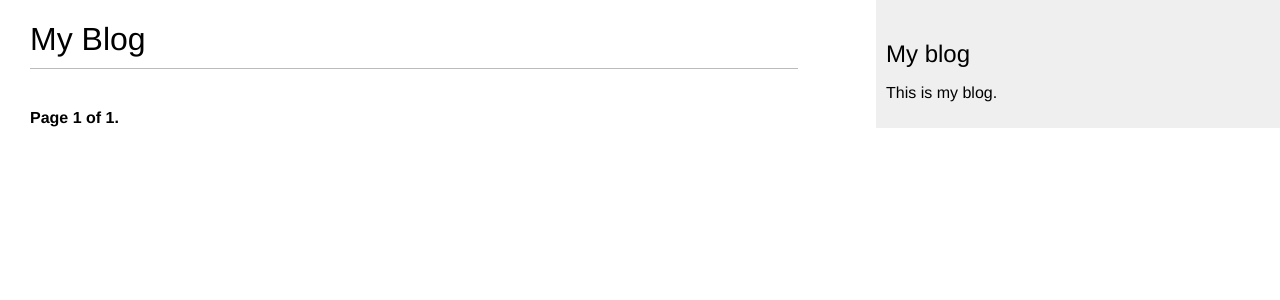
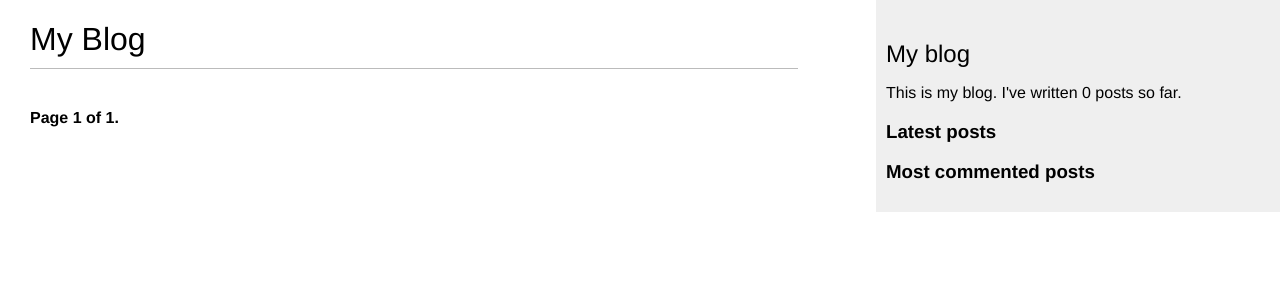
Before and after one commit to boonyong6/image-bookmarking-api, a Django app: page /blog/ in a window 1280 px wide. Shown: the top 300 px of the page. Run offline with Django 5.2, Linux system fonts and the light colour scheme; data that the repository does not hold is empty.

Commit message:
Implement custom template tags and filter - Show the total post count. - Show the latest post list. - Show the most commented post list. - Format text to Markdown.

```diff
--- a/mysite/blog/templates/blog/base.html
+++ b/mysite/blog/templates/blog/base.html
@@ -1,3 +1,4 @@
+{% load blog_tags %}
 {% comment %} Loads `static` template tags, {% static %}, to use it. {% endcomment %}
 {% load static %}
 <!DOCTYPE html>
@@ -20,7 +21,23 @@
     </div>
     <div id="sidebar">
       <h2>My blog</h2>
-      <p>This is my blog.</p>
+      <p>
+        This is my blog.
+        I've written {% total_posts %} posts so far.
+      </p>
+
+      <h3>Latest posts</h3>
+      {% show_latest_posts 3 %}
+
+      <h3>Most commented posts</h3>
+      {% get_most_commented_posts as most_commented_posts %}
+      <ul>
+        {% for post in most_commented_posts %}
+          <li>
+            <a href="{{ post.get_absolute_url }}">{{ post.title }}</a>
+          </li>
+        {% endfor %}
+      </ul>
     </div>
   </body>
 </html>
--- a/mysite/blog/templates/blog/post/detail.html
+++ b/mysite/blog/templates/blog/post/detail.html
@@ -1,4 +1,5 @@
 {% extends "blog/base.html" %}
+{% load blog_tags %}
 
 {% block title %}
   {{ post.title }}
@@ -8,7 +9,7 @@
   <h1>{{ post.title }}</h1>
   {% include "blog/post/includes/tags.html" %}
   <p class="date">Published {{ post.publish }} by {{ post.author }}</p>
-  {{ post.body|linebreaks }}
+  {{ post.body|markdown }}
 
   <p>
     <a href="{% url "blog:post_share" post.id %}">Share this post</a>
--- /dev/null
+++ b/mysite/blog/templates/blog/post/latest_posts.html
@@ -0,0 +1,7 @@
+<ul>
+  {% for post in latest_posts %}
+    <li>
+      <a href="{{ post.get_absolute_url }}">{{ post.title }}</a>
+    </li>
+  {% endfor %}
+</ul>
--- a/mysite/blog/templates/blog/post/list.html
+++ b/mysite/blog/templates/blog/post/list.html
@@ -1,4 +1,5 @@
 {% extends "blog/base.html" %}
+{% load blog_tags %}
 
 {% block title %}
   My Blog
@@ -13,7 +14,7 @@
     </h2>
     {% include "blog/post/includes/tags.html" %}
     <p class="date">Published {{ post.publish }} by {{ post.author }}</p>
-    {{ post.body|truncatewords:30|linebreaks }}
+    {{ post.body|markdown|truncatewords_html:30 }}
   {% endfor %}
 
   {% comment %} Loads the pagination template and use the current template context. {% endcomment %}
--- /dev/null
+++ b/mysite/blog/templatetags/blog_tags.py
@@ -0,0 +1,34 @@
+from django import template
+from django.db.models import Count
+from django.utils.safestring import mark_safe
+import markdown
+from ..models import Post
+
+register = template.Library()  # Registers the module as a tag library.
+
+
+# Use `name` attribute to register the tag using a different name.
+@register.simple_tag
+def total_posts():
+    return Post.published.count()
+
+
+# Specifies the template that will be rendered with the returned values (context).
+@register.inclusion_tag("blog/post/latest_posts.html")
+def show_latest_posts(count=5):
+    latest_posts = Post.published.order_by("-publish")[:count]
+    return {"latest_posts": latest_posts}
+
+
+# Return a QuerySet
+@register.simple_tag
+def get_most_commented_posts(count=5):
+    return Post.published.annotate(total_comments=Count("comments")).order_by(
+        "-total_comments"
+    )[:count]
+
+
+# Function uses a different name to prevent a name clash.
+@register.filter(name="markdown")
+def markdown_format(text):
+    return mark_safe(markdown.markdown(text))
```
Also changed, not shown: requirements.txt (+14 -0 lines), mysite/blog/templatetags/__init__.py (added).
